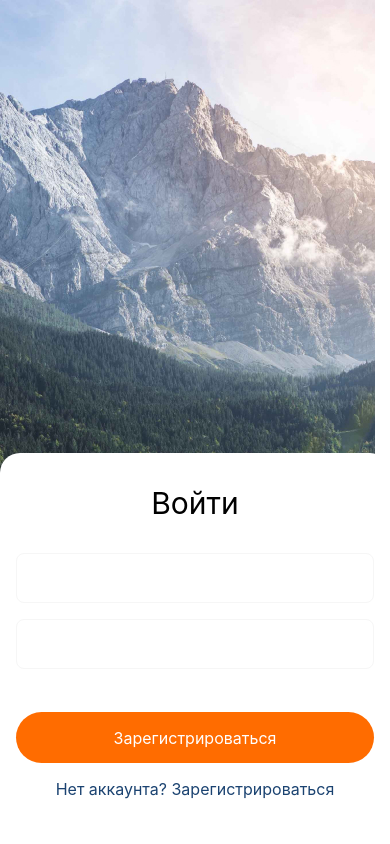
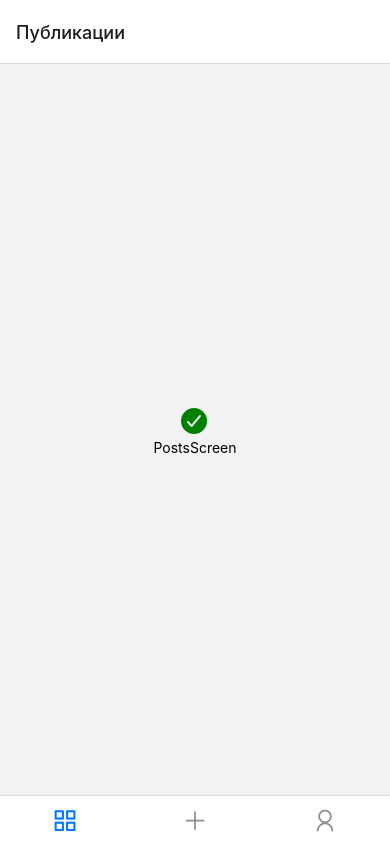
Before and after one commit to Demchenk0/ReactNative, a React Native app: screen / in a window 390 px wide. Built offline with nearby package versions, Linux system fonts and the light colour scheme.

Commit message:
loginization

```diff
--- a/App.js
+++ b/App.js
@@ -1,14 +1,10 @@
 import * as Font from 'expo-font';
 import React, { useState } from 'react';
-import { createNativeStackNavigator } from '@react-navigation/native-stack';
+
 import { NavigationContainer } from '@react-navigation/native';
-
-import LoginScreen from './Screens/auth/LoginScreen';
-import RegisterScreen from './Screens/auth/RegistrationScreen';
-
-const AuthStack = createNativeStackNavigator();
-
+import useRoute from './router';
 export default function App() {
+	const routing = useRoute({});
 	// const [fontsLoaded] = useFonts({
 	//   Roboto_400Regular,
 	//   Roboto_500Medium,
@@ -23,12 +19,5 @@ export default function App() {
 	// if (!fontsLoaded) {
 	//   return null;
 	// }
-	return (
-		<NavigationContainer>
-			<AuthStack.Navigator>
-				<AuthStack.Screen options={{headerShown: false}} name="Login" component={LoginScreen} />
-				<AuthStack.Screen options={{headerShown: false}} name="Registration" component={RegisterScreen} />
-			</AuthStack.Navigator>
-		</NavigationContainer>
-	);
+	return <NavigationContainer>{routing}</NavigationContainer>;
 }
--- /dev/null
+++ b/Screens/mainScreen/CreateScreen.js
@@ -0,0 +1,18 @@
+import React from 'react';
+import { Text, View, StyleSheet } from 'react-native';
+
+export default function CreateScreen() {
+	return (
+		<View style={styles.container}>
+			<Text>CreateScreen</Text>
+		</View>
+	);
+}
+
+const styles = StyleSheet.create({
+	container: {
+		flex: 1,
+		justifyContent: 'center',
+		alignItems: 'center',
+	},
+});
--- /dev/null
+++ b/Screens/mainScreen/PostsScreen.js
@@ -0,0 +1,20 @@
+import React from 'react';
+import { Text, View, StyleSheet } from 'react-native';
+import Ionicons from '@expo/vector-icons/Ionicons';
+
+export default function PostsScreen() {
+	return (
+		<View style={styles.container}>
+		 <Ionicons name="md-checkmark-circle" size={32} color="green" />
+			<Text>PostsScreen</Text>
+		</View>
+	);
+}
+
+const styles = StyleSheet.create({
+	container: {
+		flex: 1,
+		justifyContent: 'center',
+		alignItems: 'center',
+	},
+});
--- /dev/null
+++ b/Screens/mainScreen/ProfileScreen.js
@@ -0,0 +1,18 @@
+import React from 'react';
+import { Text, View, StyleSheet } from 'react-native';
+
+export default function ProfileScreen() {
+	return (
+		<View style={styles.container}>
+			<Text>ProfileScreen</Text>
+		</View>
+	);
+}
+
+const styles = StyleSheet.create({
+  container: {
+    flex: 1,
+    justifyContent: "center",
+    alignItems: "center",
+  }
+})
--- a/package.json
+++ b/package.json
@@ -9,7 +9,9 @@
     "web": "expo start --web"
   },
   "dependencies": {
+    "@expo/vector-icons": "^13.0.0",
     "@expo/webpack-config": "^0.17.2",
+    "@react-navigation/bottom-tabs": "^6.5.5",
     "@react-navigation/native": "^6.1.4",
     "@react-navigation/native-stack": "^6.9.10",
     "expo": "~47.0.12",
--- /dev/null
+++ b/router.js
@@ -0,0 +1,64 @@
+import React from 'react';
+import { createBottomTabNavigator } from '@react-navigation/bottom-tabs';
+import { createNativeStackNavigator } from '@react-navigation/native-stack';
+
+// * Page render
+import LoginScreen from './Screens/auth/LoginScreen';
+import RegisterScreen from './Screens/auth/RegistrationScreen';
+import PostsScreen from './Screens/mainScreen/PostsScreen';
+import ProfileScreen from './Screens/mainScreen/ProfileScreen';
+import CreateScreen from './Screens/mainScreen/CreateScreen';
+// todo Icons
+import { Feather, AntDesign } from '@expo/vector-icons';
+
+const AuthStack = createNativeStackNavigator();
+const MainTab = createBottomTabNavigator();
+
+export default function useRoute(isAuth) {
+	if (!isAuth) {
+		return (
+			<AuthStack.Navigator>
+				<AuthStack.Screen
+					options={{ headerShown: false }}
+					name="Login"
+					component={LoginScreen}
+				/>
+				<AuthStack.Screen
+					options={{ headerShown: false }}
+					name="Registration"
+					component={RegisterScreen}
+				/>
+			</AuthStack.Navigator>
+		);
+	}
+	return (
+		<MainTab.Navigator screenOptions={{ tabBarShowLabel: false }}>
+			<MainTab.Screen
+				options={{ title: "Публикации",
+					tabBarIcon: ({ focused, color, size }) => (
+						<Feather name="grid" size={size} color={color} />
+					),
+				}}
+				name="Posts"
+				component={PostsScreen}
+			/>
+			<MainTab.Screen
+				options={{ title: "Создать публикацию", tabBarIcon: ({ focused, color, size }) => (
+						<AntDesign name="plus" size={size} color={color} />
+					), }}
+				name="Create"
+				component={CreateScreen}
+			/>
+			<MainTab.Screen
+				options={{
+					headerShown: false,
+					tabBarIcon: ({ focused, color, size }) => (
+						<AntDesign name="user" size={size} color={color} />
+					),
+				}}
+				name="Profile"
+				component={ProfileScreen}
+			/>
+		</MainTab.Navigator>
+	);
+}
```
Also changed, not shown: 1 other file (tests, documents, lock files or other folders).
